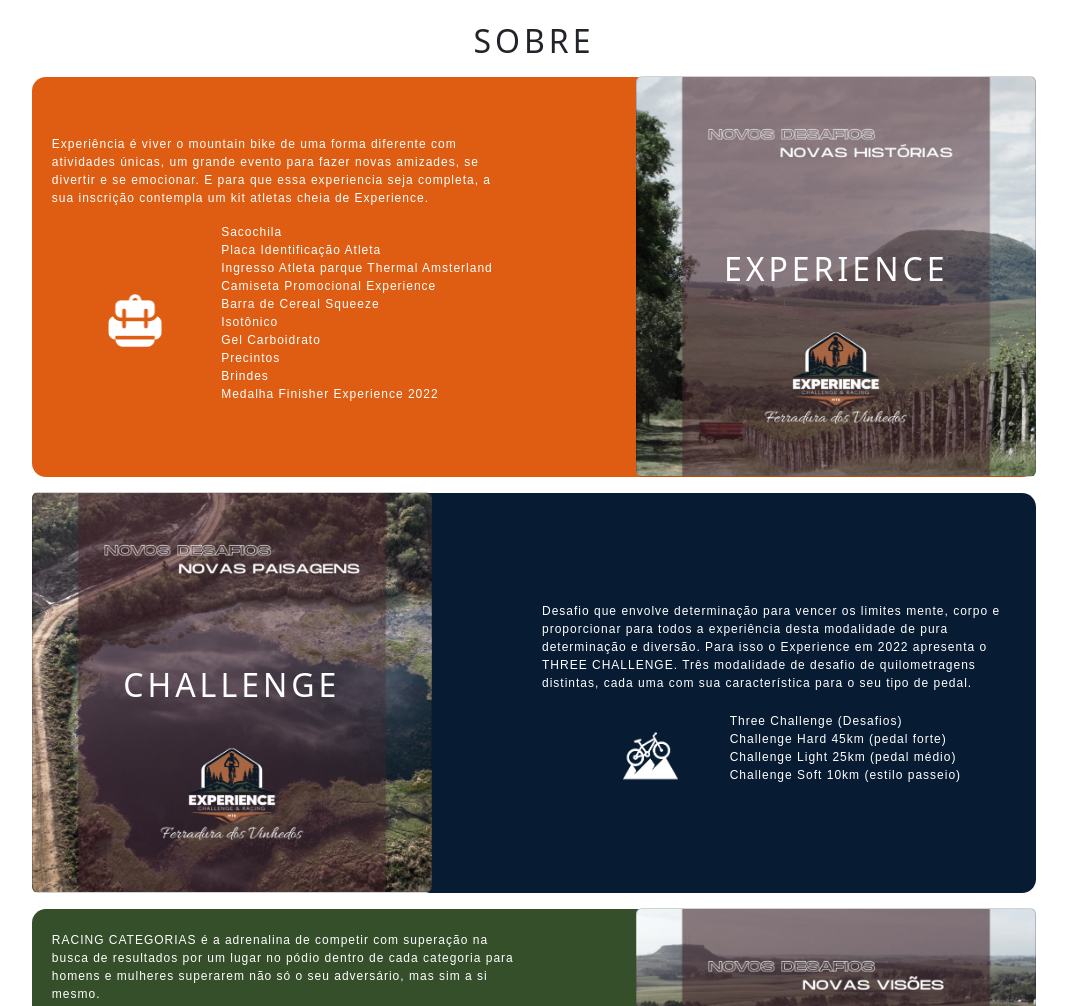
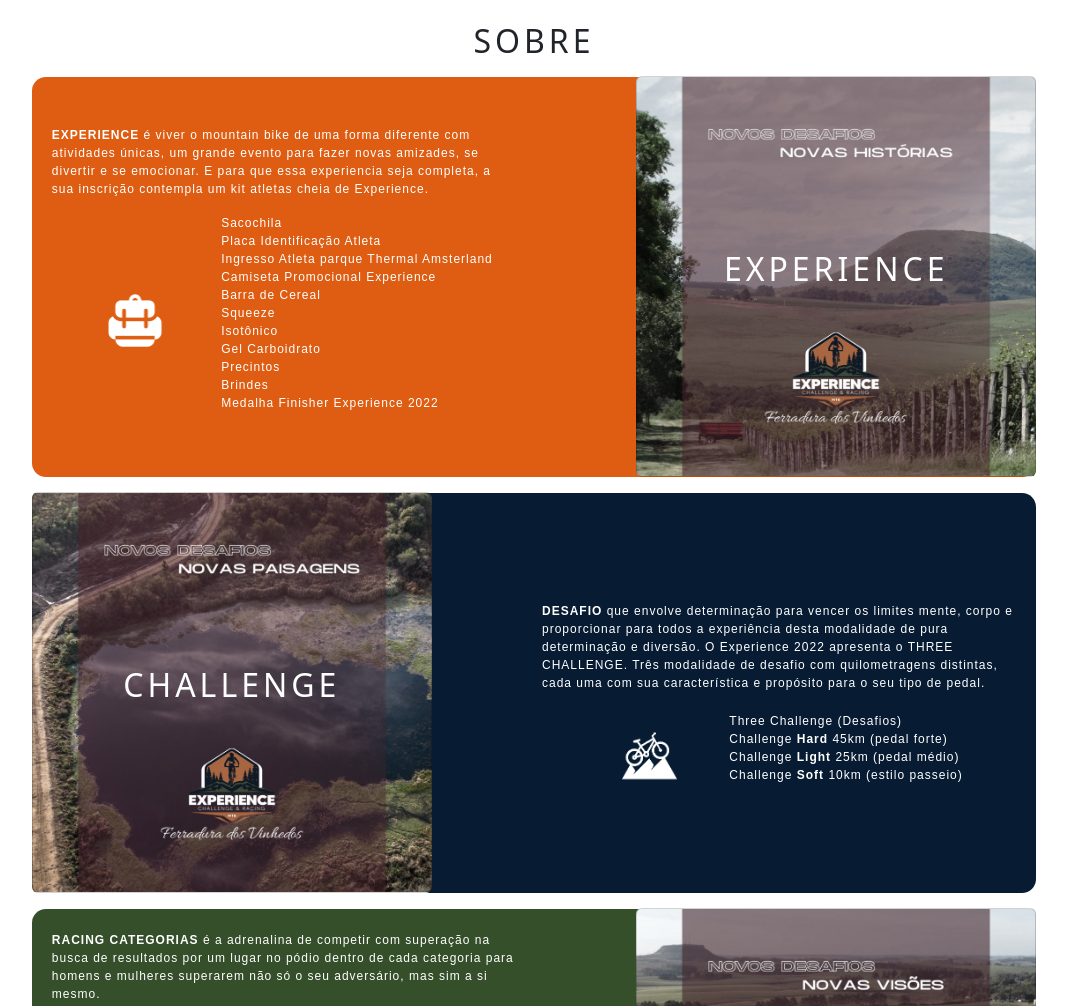
Before and after one commit to gustavo-mmh/experience-mtb-1, a plain HTML site: page index.html in a window 1280 px wide. Shown: the part 1022-2028 px from the top of the page, without its empty margins (106-1173 px from the left). Drawn offline with nearby package versions, Linux system fonts and the light colour scheme.

Commit message:
Add files via upload

```diff
--- a/index.html
+++ b/index.html
@@ -334,10 +334,14 @@
     <div class="card-container bg-exp m-2">
       <div class="card-text px-1">
         <p class="px-lg-3 px-md-2 px-sm-2">
-          Experiência é viver o mountain bike de uma forma diferente com atividades únicas, um
-          grande evento para fazer novas amizades, se divertir e se emocionar. E para que essa
-          experiencia seja completa, a sua inscrição contempla um kit atletas cheia de
+          <b> EXPERIENCE</b> é viver o mountain bike de uma forma diferente com atividades únicas, um grande evento para
+          fazer
+          novas
+          amizades,
+          se divertir e se emocionar. E para que essa experiencia seja completa, a sua inscrição contempla um kit
+          atletas cheia de
           Experience.
+
         </p>
         <div class="container">
           <div class="row d-md-flex justify-content-center">
@@ -350,7 +354,8 @@
                 <li> Placa Identificação Atleta </li>
                 <li> Ingresso Atleta parque Thermal Amsterland </li>
                 <li> Camiseta Promocional Experience </li>
-                <li> Barra de Cereal Squeeze </li>
+                <li> Barra de Cereal </li>
+                <li> Squeeze </li>
                 <li> Isotônico </li>
                 <li> Gel Carboidrato </li>
                 <li> Precintos </li>
@@ -378,12 +383,12 @@
       </div>
       <div class="card-text px-1">
         <p class="p-1">
-          Desafio que envolve determinação para vencer os limites mente,
-          corpo e proporcionar para todos a experiência desta modalidade
-          de pura determinação e diversão. Para isso o Experience em 2022
-          apresenta o THREE CHALLENGE. Três modalidade de desafio de
-          quilometragens distintas, cada uma com sua característica para o
-          seu tipo de pedal.
+          <b> DESAFIO</b> que envolve determinação para vencer os limites mente, corpo e proporcionar para todos a
+          experiência
+          desta
+          modalidade de pura determinação e diversão. O Experience 2022 apresenta o THREE CHALLENGE. Três modalidade de
+          desafio
+          com quilometragens distintas, cada uma com sua característica e propósito para o seu tipo de pedal.
         </p>
         <div class="container">
           <div class="row">
@@ -393,9 +398,9 @@
             <div class="col-lg-8 col-md-12 col-sm-12">
               <ul class="list-unstyled">
                 <li class="none"> Three Challenge (Desafios)</li>
-                <li> Challenge Hard 45km (pedal forte) </li>
-                <li> Challenge Light 25km (pedal médio) </li>
-                <li> Challenge Soft 10km (estilo passeio) </li>
+                <li> Challenge <b>Hard</b> 45km (pedal forte) </li>
+                <li> Challenge <b>Light</b> 25km (pedal médio) </li>
+                <li> Challenge <b>Soft</b> 10km (estilo passeio) </li>
               </ul>
             </div>
           </div>
@@ -405,7 +410,7 @@
     <div class="card-container bg-rcg m-2">
       <div class="card-text px-1">
         <p class="px-lg-3 px-md-2 px-sm-2">
-          RACING CATEGORIAS é a adrenalina de competir com superação na
+          <b>RACING CATEGORIAS</b> é a adrenalina de competir com superação na
           busca de resultados por um lugar no pódio dentro de cada
           categoria para homens e mulheres superarem não só o seu adversário,
           mas sim a si mesmo.
@@ -460,13 +465,10 @@
       </div>
       <div class="card-text px-1">
         <p class="p-1">
-          Para este ano estamos preparando um grande evento combinado
-          em 3 dias de festa na vibe do <color style="color:#f35a02">TO LIVE MTB</color>
-          (para viver o Mountain Bike), onde desafio ou competir é o ciclista que
-          escolhe. Nestes três dias vamos viver cada um com atividades
-          distintas. Entretenimento, diversão, festa, alegria e vibração
-          são os ingredientes que compões nosso MTB 2022. Entre os
-          3 dias:
+          EM 2022 estamos preparando um grande evento combinado em 3 dias de festa na vibe do
+          <color style="color:#f35a02">TO LIVE MTB</color> (para viver o Mountain Bike), onde desafio ou competir é o
+          ciclista que escolhe. Nestes três dias vamos viver cada um com atividades distintas. Entretenimento, diversão,
+          festa, alegria e vibração são os ingredientes que compões nosso MTB 2022. Entre os 3 dias:
         </p>
         <div class="container">
           <div class="row">
```
